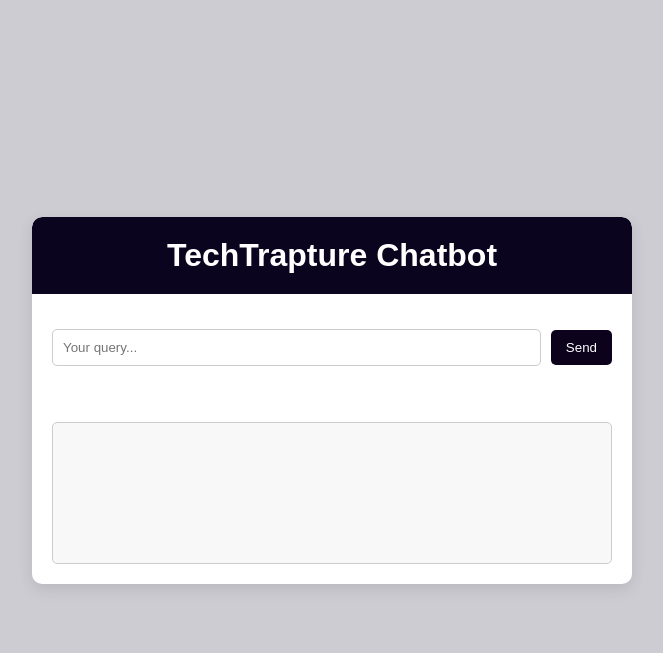
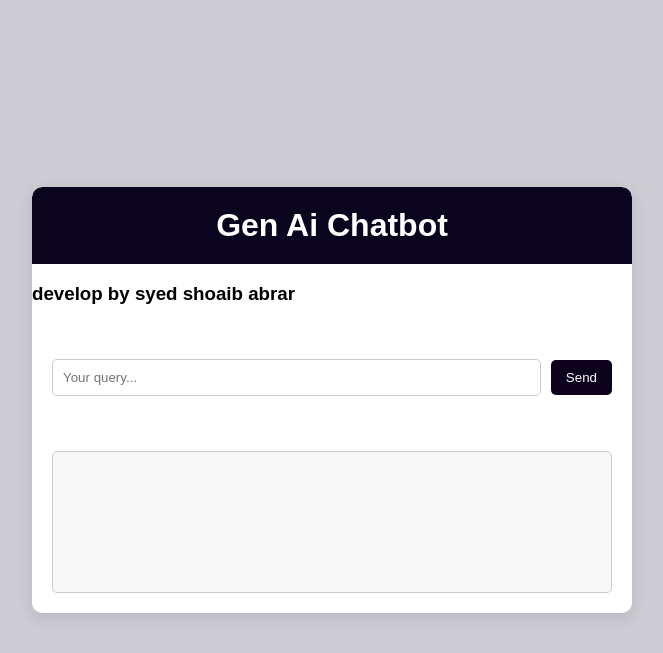
Before and after one commit to realabrar1/genai-chatbot, a Flask app: page / in a window 1280 px wide. Shown: the top 653 px of the page, without its empty margins (308-971 px from the left). Run offline with Flask 3, Linux system fonts and the light colour scheme.

Commit message:
Update index.html

```diff
--- a/genai-chatbot/templates/index.html
+++ b/genai-chatbot/templates/index.html
@@ -82,7 +82,8 @@
 <body>
 
   <div class="chat-container">
-    <h1 class="header">TechTrapture Chatbot</h1>
+    <h1 class="header">Gen Ai Chatbot</h1>
+    <h3>develop by syed shoaib abrar</h3>
     <form class="chat-form" id="chat-form">
       <br></br>
       <br></br>
```
